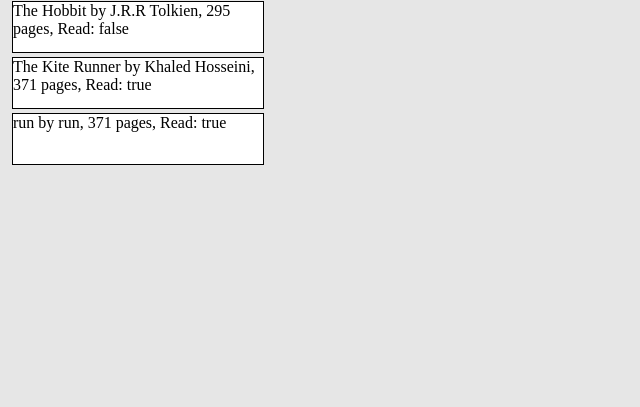
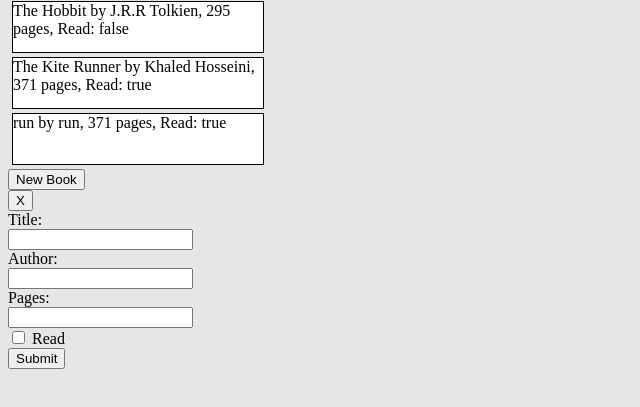
Before and after one commit to Yasin2201/library-app, a plain HTML site: page index.html in a window 1280 px wide. Shown: the part 79-486 px from the top of the page, without its empty margins (0-640 px from the left). Drawn offline with Linux system fonts and the light colour scheme.

Commit message:
added form to index.html

```diff
--- a/index.html
+++ b/index.html
@@ -10,6 +10,21 @@
 <body>
     <h1>Library</h1>
     <div id="bookDisplay"></div>
+    <button type="button" class='newBook'>New Book</button>
+
+  <form id='form'>
+    <button type="reset" class='exitForm'>X</button></br>
+    <label for='title'>Title:</label></br>
+    <input type='text' id='title' name='title'></input></br>
+    <label for='author'>Author:</label></br>
+    <input type='text' id='author' name='author'></input></br>
+    <label for='pages'>Pages:</label></br>
+    <input type='number' id='pages' name='pages'></input></br>
+
+    <input type='checkbox' id='read' name='read' value='read'></input>
+    <label for='read'>Read</label></br>
+    <button type="button" class='submit'>Submit</button>
+  </form>
 </body>
 <script src=scripts/main.js></script>
 </html>
```
